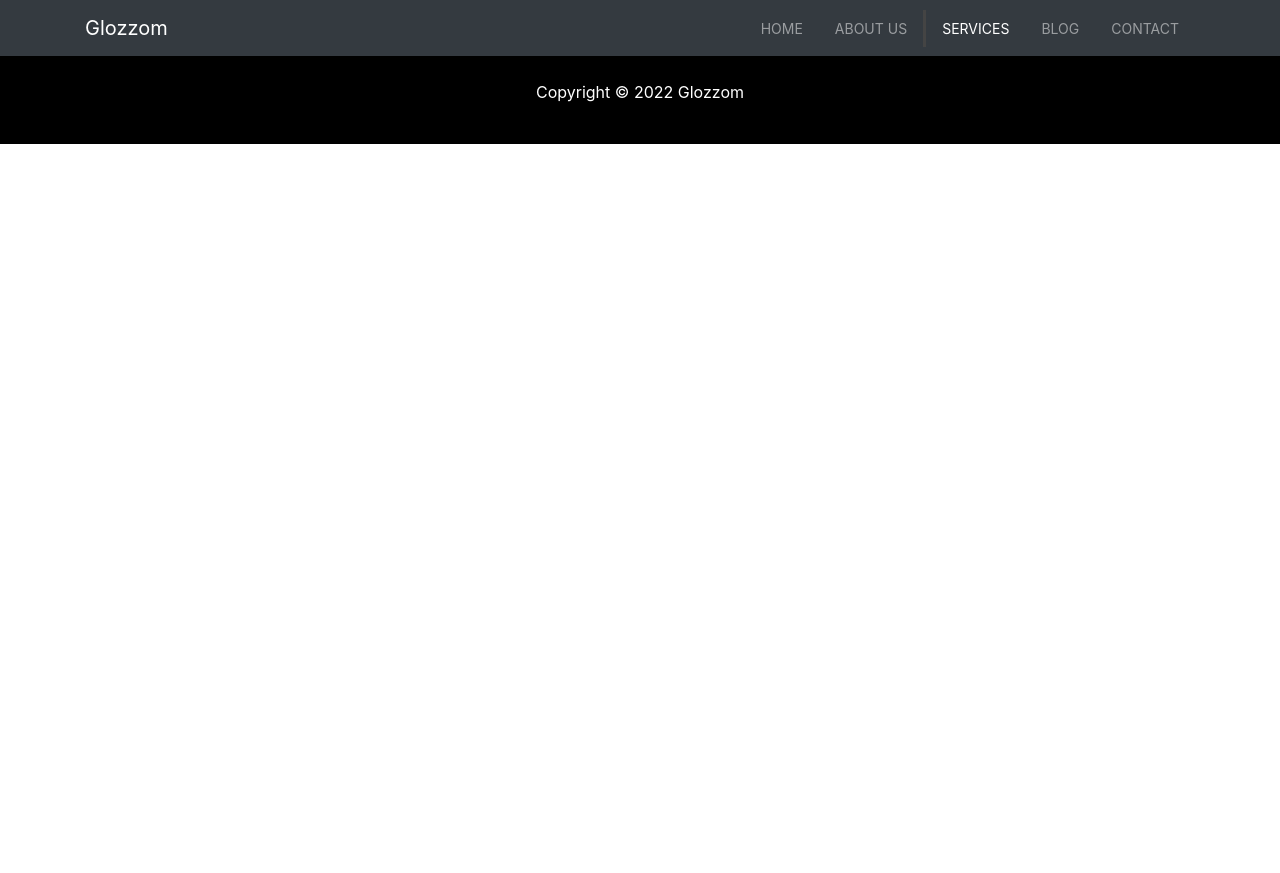
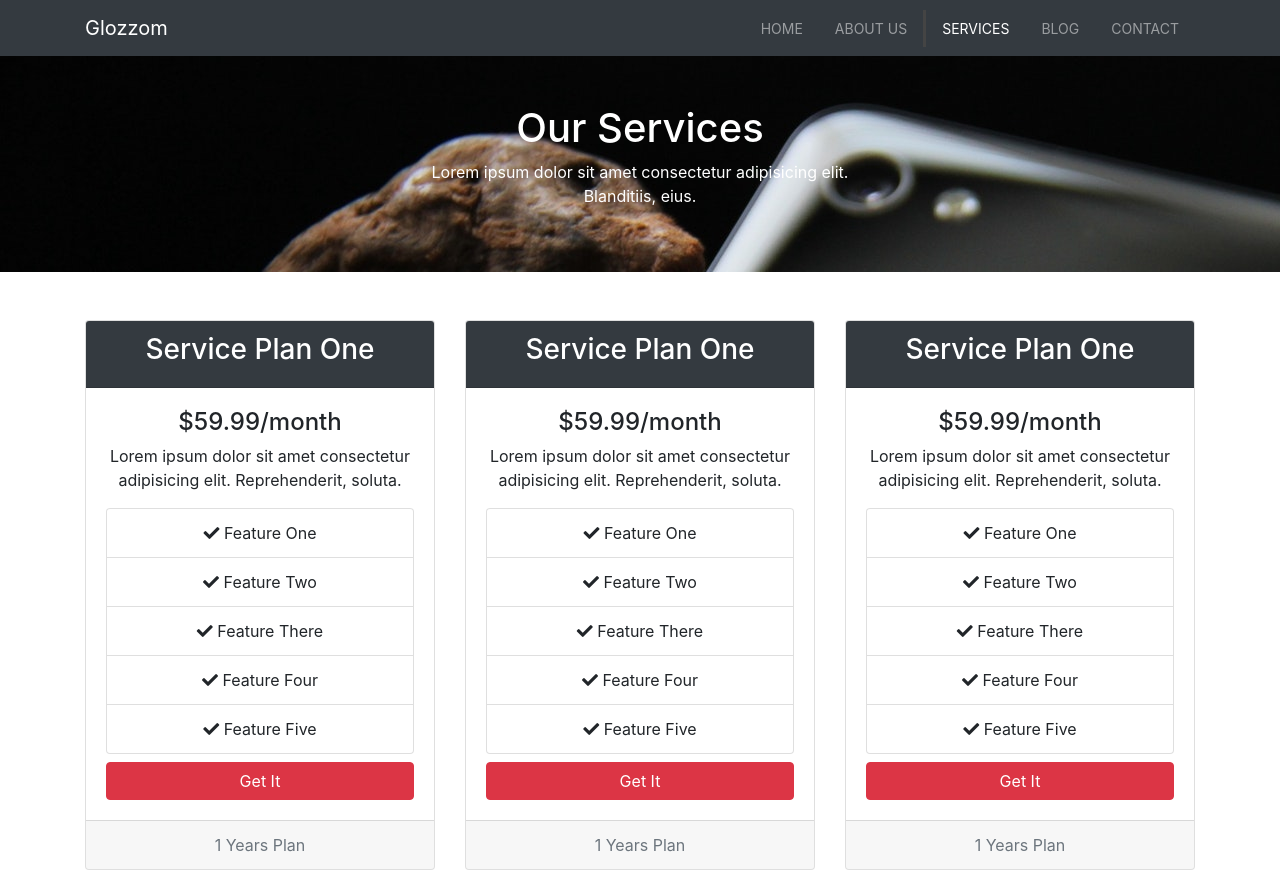
Before and after one commit to Jaga8007/B1-dars, a plain HTML site: page services.html in a window 1280 px wide. Shown: the top 873 px of the page. Before the commit the page ends 800 px from the top, so only its background shows below. Drawn offline with Linux system fonts and the light colour scheme.

Commit message:
uzgartirdim

```diff
--- a/css/style.css
+++ b/css/style.css
@@ -1,5 +1,11 @@
 body {
   overflow-x: hidden;
+}
+.navbar-brand{
+  transition: 1s;
+}
+.navbar-brand:hover{
+  transform: scale(1.2, 1.2 );
 }
 
 .navbar .nav-link {
@@ -18,17 +24,17 @@ body {
 }
 
 .carousel-image-1 {
-  background: url('../img/image1.jpg');
+  background: url('../img/frontend.jpg');
   background-size: cover;
 }
 
 .carousel-image-2 {
-  background: url('../img/image2.jpg');
+  background: url('../img/beckend.jpg');
   background-size: cover;
 }
 
 .carousel-image-3 {
-  background: url('../img/image3.jpg');
+  background: url('../img/1schools.jpg');
   background-size: cover;
 }
 
--- a/services.html
+++ b/services.html
@@ -40,6 +40,132 @@
     </div>
   </nav>
 
+  <div class="about-banner">
+    <div class="container text-center py-5 text-white">
+      <h1>Our Services</h1>
+      <p>Lorem ipsum dolor sit amet consectetur adipisicing elit. <br> Blanditiis, eius.</p>
+    </div>
+  </div>
+
+  <div class="services-section my-5  ">
+    <div class="container text-center">
+      <div class="row">
+        <div class="col-md-4">
+          <div class="card">
+            <div class="card-header bg-dark text-white">
+              <h3>Service Plan One</h3>
+            </div>
+            <div class="card-body">
+              <h4>$59.99/month</h4>
+              <p>Lorem ipsum dolor sit amet consectetur adipisicing elit. Reprehenderit, soluta.</p>
+              <ul class="list-group">
+                <li class="list-group-item">
+                  <i class="fas fa-check"></i>
+                  Feature One
+                </li>
+                <li class="list-group-item">
+                  <i class="fas fa-check"></i>
+                  Feature Two
+                </li>
+                <li class="list-group-item">
+                  <i class="fas fa-check"></i>
+                  Feature There
+                </li>
+                <li class="list-group-item">
+                  <i class="fas fa-check"></i>
+                  Feature Four
+                </li>
+                <li class="list-group-item">
+                  <i class="fas fa-check"></i>
+                  Feature Five
+                </li>
+              </ul>
+              <button class="btn btn-danger mt-2 btn-block">Get It</button>
+            </div>
+            <div class="card-footer">
+              <span class="text-muted">1 Years Plan</span>
+            </div>
+          </div>
+        </div>
+        <div class="col-md-4">
+          <div class="card">
+            <div class="card-header bg-dark text-white">
+              <h3>Service Plan One</h3>
+            </div>
+            <div class="card-body">
+              <h4>$59.99/month</h4>
+              <p>Lorem ipsum dolor sit amet consectetur adipisicing elit. Reprehenderit, soluta.</p>
+              <ul class="list-group">
+                <li class="list-group-item">
+                  <i class="fas fa-check"></i>
+                  Feature One
+                </li>
+                <li class="list-group-item">
+                  <i class="fas fa-check"></i>
+                  Feature Two
+                </li>
+                <li class="list-group-item">
+                  <i class="fas fa-check"></i>
+                  Feature There
+                </li>
+                <li class="list-group-item">
+                  <i class="fas fa-check"></i>
+                  Feature Four
+                </li>
+                <li class="list-group-item">
+                  <i class="fas fa-check"></i>
+                  Feature Five
+                </li>
+              </ul>
+              <button class="btn btn-danger mt-2 btn-block">Get It</button>
+            </div>
+            <div class="card-footer">
+              <span class="text-muted">1 Years Plan</span>
+            </div>
+          </div>
+        </div>
+        <div class="col-md-4">
+          <div class="card">
+            <div class="card-header bg-dark text-white">
+              <h3>Service Plan One</h3>
+            </div>
+            <div class="card-body">
+              <h4>$59.99/month</h4>
+              <p>Lorem ipsum dolor sit amet consectetur adipisicing elit. Reprehenderit, soluta.</p>
+              <ul class="list-group">
+                <li class="list-group-item">
+                  <i class="fas fa-check"></i>
+                  Feature One
+                </li>
+                <li class="list-group-item">
+                  <i class="fas fa-check"></i>
+                  Feature Two
+                </li>
+                <li class="list-group-item">
+                  <i class="fas fa-check"></i>
+                  Feature There
+                </li>
+                <li class="list-group-item">
+                  <i class="fas fa-check"></i>
+                  Feature Four
+                </li>
+                <li class="list-group-item">
+                  <i class="fas fa-check"></i>
+                  Feature Five
+                </li>
+              </ul>
+              <button class="btn btn-danger mt-2 btn-block">Get It</button>
+            </div>
+            <div class="card-footer">
+              <span class="text-muted">1 Years Plan</span>
+            </div>
+          </div>
+        </div>
+      </div>
+
+    </div>
+  </div>
+
   <!-- FOOTER -->
   <footer id="main-footer" class="text-center p-4">
     <div class="container">
```
Also changed, not shown: index.html (+13 -13 lines), img/1-1.jpg (added), img/1-2.jpg (added), img/1-3.jpg (added), img/1-4.jpg (added), img/1-5.jpg (added), img/1-6.jpg (added), img/1.jpg (added), img/1schools.jpg (added), img/beckend.jpg (added), img/frontend.jpg (added), img/school.jpg (added).
